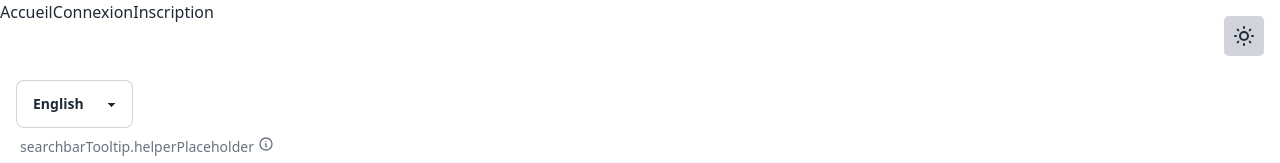
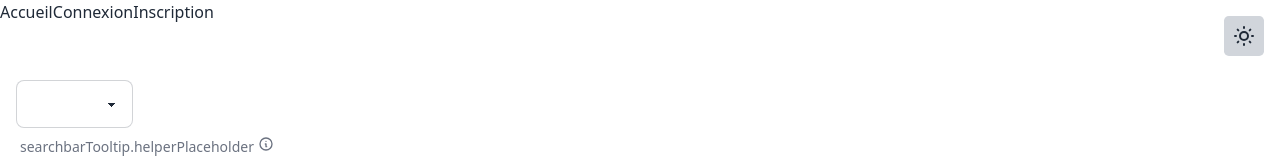
Before and after one commit to Vision-Data/app, a Vue app: page / in a window 1280 px wide. Shown: the top 163 px of the page. Built offline with nearby package versions, Linux system fonts and the light colour scheme.

Commit message:
fix : fr default language & sort in options languages

```diff
--- a/src/components/LanguageSelect.vue
+++ b/src/components/LanguageSelect.vue
@@ -1,8 +1,12 @@
 <template>
   <div>
     <select class="select select-bordered  max-w-xs" v-model="$i18n.locale">
-      <option value="en">English</option>
-      <option value="fr">Français</option>
+      <option
+        v-for="option in orderedItems(optionsList)"
+        v-bind:value="option.value"
+        :key="option.value"
+        >{{ option.text }}
+      </option>
     </select>
   </div>
 </template>
@@ -10,5 +14,31 @@
 <script>
 export default {
   name: "selectLang",
+  currentValue: "fr",
+  data() {
+    return {
+      optionsList: [
+        { value: "en", text: "English", selected: this.$i18n.locale === "en" },
+        { value: "fr", text: "Français", selected: this.$i18n.locale === "fr" },
+      ],
+    };
+  },
+  methods: {
+    sortItems(list) {
+      return list.sort((a, b) => {
+        if (a.selected) {
+          return -1;
+        }
+        if (b.selected) {
+          return 1;
+        }
+        return 0;
+      });
+    },
+
+    orderedItems(list) {
+      return this.sortItems(list);
+    },
+  },
 };
 </script>
--- a/src/i18n.js
+++ b/src/i18n.js
@@ -19,7 +19,7 @@ function loadLocaleMessages() {
 
 export default createI18n({
   legacy: false,
-  locale: "en",
+  locale: process.env.VUE_APP_I18N_LOCALE,
   fallbackLocale: process.env.VUE_APP_I18N_FALLBACK_LOCALE,
   messages: loadLocaleMessages(),
   globalInjection: true,
```
